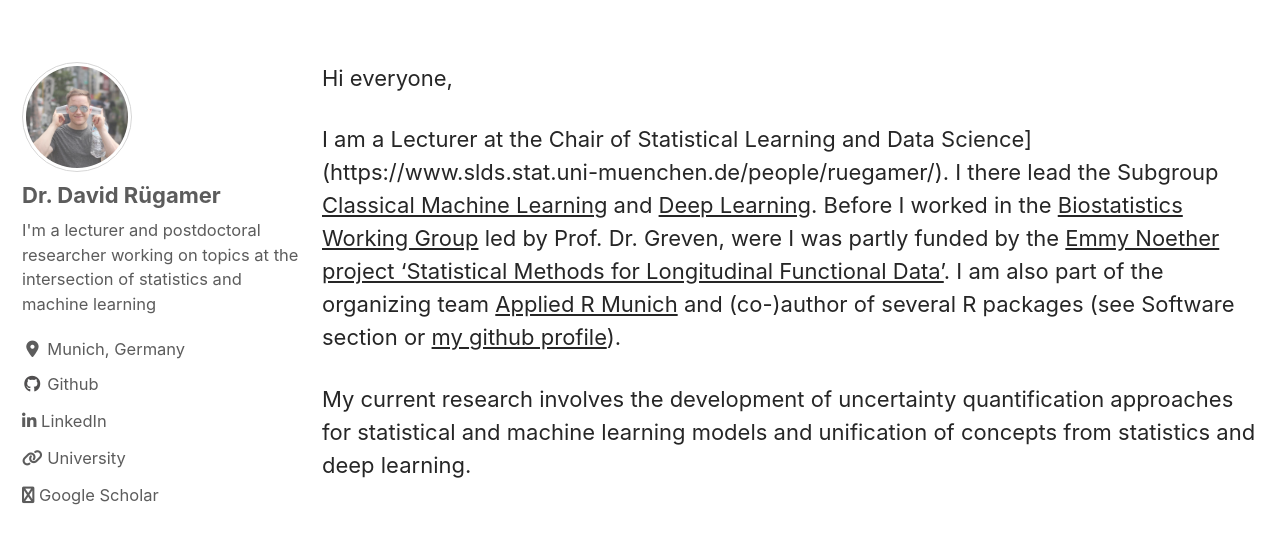
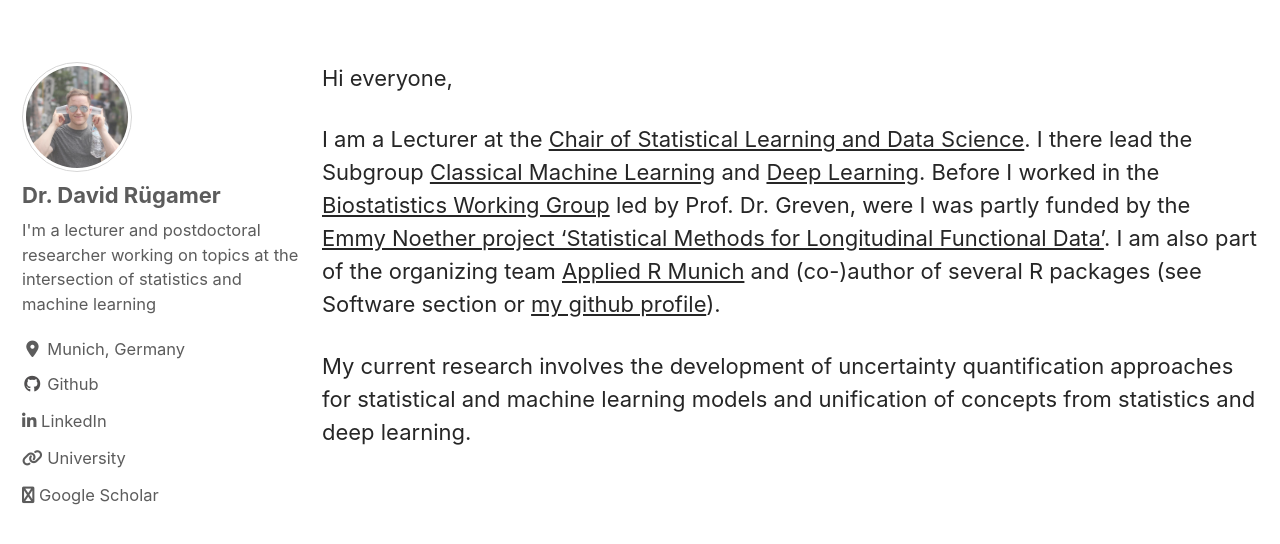
Before and after one commit to davidruegamer/davidruegamer.github.io, a Jekyll site: the page built from _pages/about.md, in a window 1280 px wide and 900 px high, cut to the strip 333-877 px from the top of the window. Built offline with Jekyll 4.4.1, drawn with Linux system fonts in a browser that asks for light colours; cached includes are drawn as plain includes; nearby versions of some CDN libraries; comment, search, counter and statistics services are not loaded; a style sheet for code colours, icons or effects is not loaded.

```diff
--- a/_pages/about.md
+++ b/_pages/about.md
@@ -13,6 +13,6 @@
 
 Hi everyone,
 
-I am a Lecturer at the Chair of Statistical Learning and Data Science](https://www.slds.stat.uni-muenchen.de/people/ruegamer/). I there lead the Subgroup [Classical Machine Learning](https://www.slds.stat.uni-muenchen.de/research/machine-learning.html) and [Deep Learning](https://www.slds.stat.uni-muenchen.de/research/deep-learning.html). Before I worked in the [Biostatistics Working Group](https://www.biostat.statistik.uni-muenchen.de/index.html) led by Prof. Dr. Greven, were I was partly funded by the [Emmy Noether project 'Statistical Methods for Longitudinal Functional Data'](https://www.biostat.statistik.uni-muenchen.de/forschung/emmy_noether_pup/index.html). I am also part of the organizing team [Applied R Munich](https://www.meetup.com/de-DE/Applied-R-Munich/) and (co-)author of several R packages (see Software section or [my github profile](https://github.com/davidruegamer)).
+I am a Lecturer at the [Chair of Statistical Learning and Data Science](https://www.slds.stat.uni-muenchen.de/people/ruegamer/). I there lead the Subgroup [Classical Machine Learning](https://www.slds.stat.uni-muenchen.de/research/machine-learning.html) and [Deep Learning](https://www.slds.stat.uni-muenchen.de/research/deep-learning.html). Before I worked in the [Biostatistics Working Group](https://www.biostat.statistik.uni-muenchen.de/index.html) led by Prof. Dr. Greven, were I was partly funded by the [Emmy Noether project 'Statistical Methods for Longitudinal Functional Data'](https://www.biostat.statistik.uni-muenchen.de/forschung/emmy_noether_pup/index.html). I am also part of the organizing team [Applied R Munich](https://www.meetup.com/de-DE/Applied-R-Munich/) and (co-)author of several R packages (see Software section or [my github profile](https://github.com/davidruegamer)).
 
 My current research involves the development of uncertainty quantification approaches for statistical and machine learning models and unification of concepts from statistics and deep learning.
```
